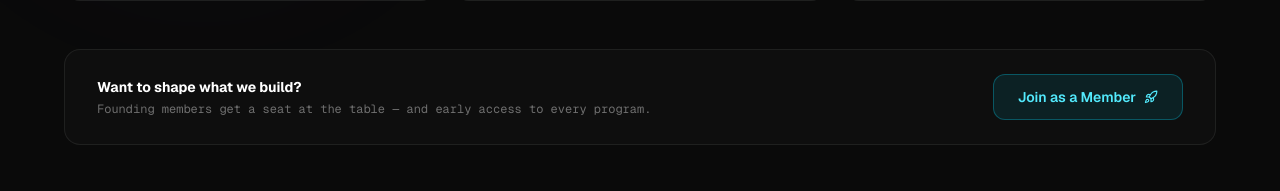
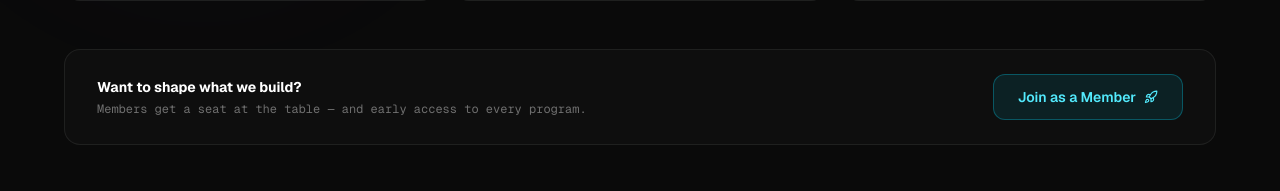
Before and after one commit to Darth-Meghraj/ecell-iiser-bhopal, a Next.js app: page / in a window 1280 px wide. Shown: the part 1785-1976 px from the top of the page. Built offline with nearby package versions, Linux system fonts and the light colour scheme.

Commit message:
Changed context

```diff
--- a/components/sections/BentoGrid.tsx
+++ b/components/sections/BentoGrid.tsx
@@ -234,7 +234,7 @@ export default function BentoGrid() {
           <div>
             <p className="text-sm font-bold text-white mb-1">Want to shape what we build?</p>
             <p className="text-xs text-white/40 font-mono">
-              Founding members get a seat at the table — and early access to every program.
+              Members get a seat at the table — and early access to every program.
             </p>
           </div>
           <a href="#pitch">
```
